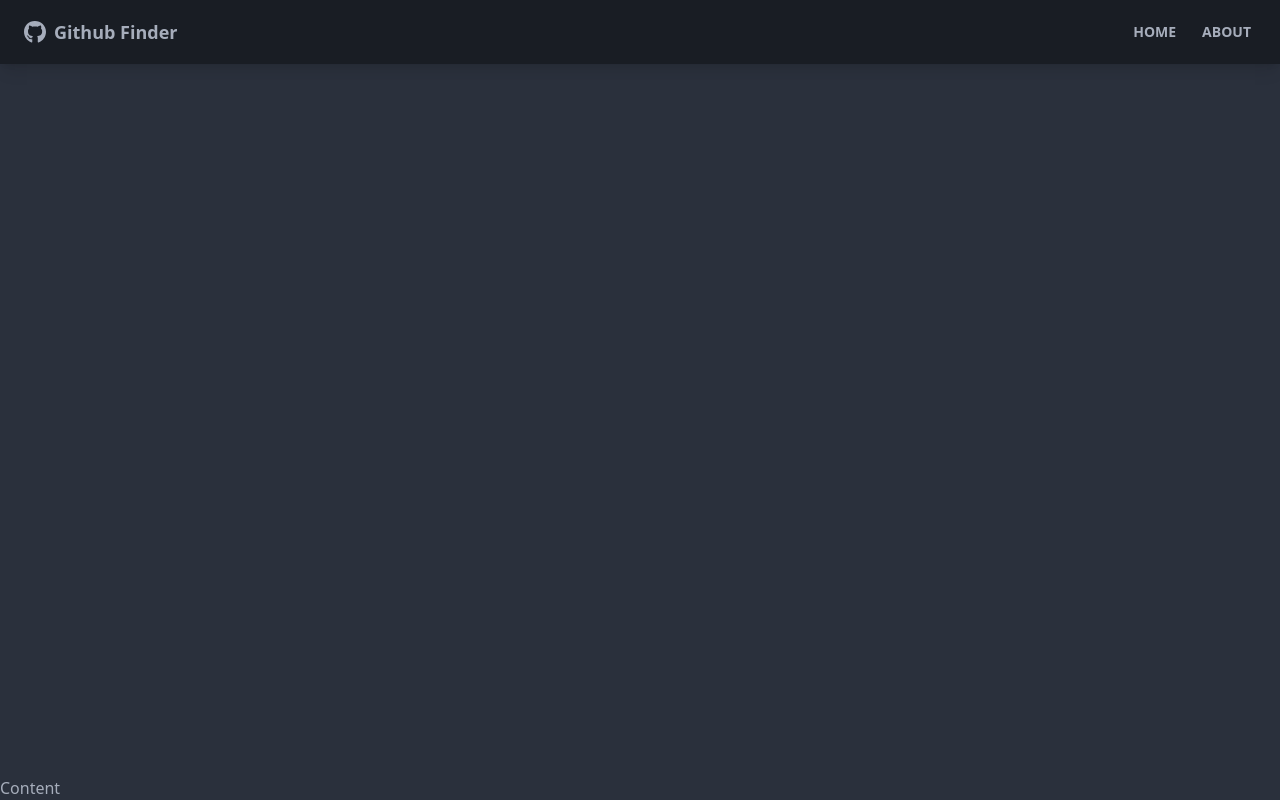
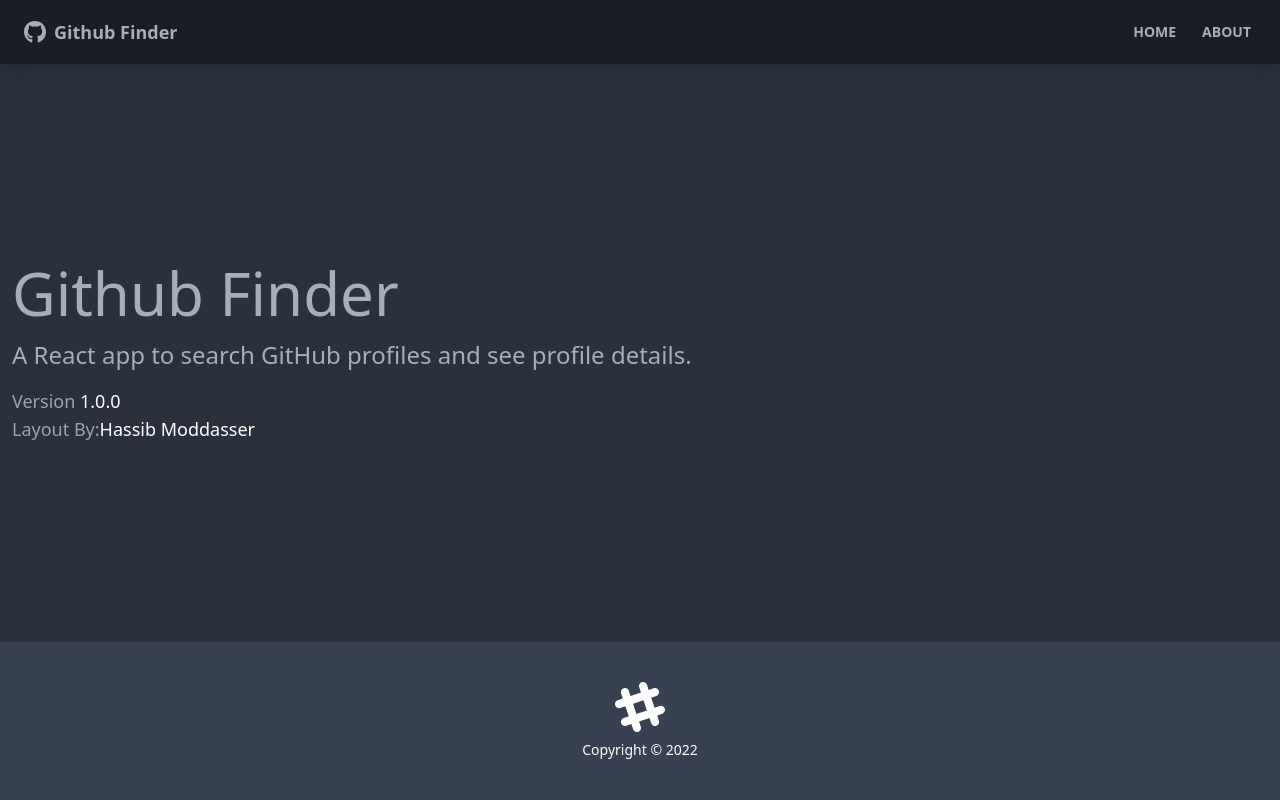
Before and after one commit to AnandSundar/GithubFinder, a React (Create React App) app: page /about in a window 1280 px wide. Built offline with nearby package versions, Linux system fonts and the light colour scheme.

Commit message:
added home, about and notfound pages

```diff
--- a/src/App.js
+++ b/src/App.js
@@ -1,11 +1,23 @@
-import {BrowserRouter as Router, Route} from 'react-router-dom'
-import Navbar from './components/Navbar';
+import {BrowserRouter as Router, Route, Routes} from 'react-router-dom'
+import Navbar from './components/layout/Navbar';
+import Footer from './components/layout/Footer';
+import Home from './pages/Home';
+import About from './pages/About';
+import NotFound from './pages/NotFound';
 function App() {
   return (
     <Router>
       <div className="flex flex-col justify-between h-screen">
         <Navbar />
-        <main>Content</main>
+        <main className='container mx-auto px-3 pb-12'>
+          <Routes>
+            <Route path='/' element={<Home />} />
+            <Route path='/about' element={<About />} />
+            <Route path='/notfound' element={<NotFound />} />
+            <Route path='/*' element={<NotFound />} />
+          </Routes>
+        </main>
+        <Footer />
       </div>
     </Router>
   );
--- /dev/null
+++ b/src/components/layout/Footer.jsx
@@ -0,0 +1,27 @@
+import React from 'react'
+
+function Footer() {
+
+  const footerYear = new Date().getFullYear()
+
+  return (
+    <footer className="footer p-10 bg-gray-700 text-primary-content footer-center">
+      <div>
+        <svg
+            width='50'
+            height='50'
+            viewBox='0 0 24 24'
+            xmlns='http://www.w3.org/2000/svg'
+            fillRule='evenodd'
+            clipRule='evenodd'
+            className='inline-block fill-current'
+          >
+            <path d='M22.672 15.226l-2.432.811.841 2.515c.33 1.019-.209 2.127-1.23 2.456-1.15.325-2.148-.321-2.463-1.226l-.84-2.518-5.013 1.677.84 2.517c.391 1.203-.434 2.542-1.831 2.542-.88 0-1.601-.564-1.86-1.314l-.842-2.516-2.431.809c-1.135.328-2.145-.317-2.463-1.229-.329-1.018.211-2.127 1.231-2.456l2.432-.809-1.621-4.823-2.432.808c-1.355.384-2.558-.59-2.558-1.839 0-.817.509-1.582 1.327-1.846l2.433-.809-.842-2.515c-.33-1.02.211-2.129 1.232-2.458 1.02-.329 2.13.209 2.461 1.229l.842 2.515 5.011-1.677-.839-2.517c-.403-1.238.484-2.553 1.843-2.553.819 0 1.585.509 1.85 1.326l.841 2.517 2.431-.81c1.02-.33 2.131.211 2.461 1.229.332 1.018-.21 2.126-1.23 2.456l-2.433.809 1.622 4.823 2.433-.809c1.242-.401 2.557.484 2.557 1.838 0 .819-.51 1.583-1.328 1.847m-8.992-6.428l-5.01 1.675 1.619 4.828 5.011-1.674-1.62-4.829z'></path>
+          </svg>
+          <p>Copyright &copy; {footerYear} </p>
+      </div>
+    </footer>
+  )
+}
+
+export default Footer
--- /dev/null
+++ b/src/pages/About.jsx
@@ -0,0 +1,23 @@
+import React from 'react'
+
+function About() {
+  return (
+    <div>
+         <h1 className='text-6xl mb-4'> Github Finder</h1>
+         <p className='mb-4 text-2xl font-light'>
+            A React app to search GitHub profiles and see profile details.
+        </p>
+      <p className='text-lg text-gray-400'>
+        Version <span className='text-white'>1.0.0</span>
+      </p>
+      <p className='text-lg text-gray-400'>
+        Layout By:
+        <a className='text-white' href='https://twitter.com/hassibmoddasser'>
+          Hassib Moddasser
+        </a>
+      </p>
+    </div>
+  )
+}
+
+export default About
--- /dev/null
+++ b/src/pages/Home.jsx
@@ -0,0 +1,11 @@
+import React from 'react'
+
+function Home() {
+  return (
+    <div>
+        <h1 className='text-6xl'> Welcome</h1>
+    </div>
+  )
+}
+
+export default Home
--- /dev/null
+++ b/src/pages/NotFound.jsx
@@ -0,0 +1,21 @@
+import React from 'react'
+import {FaHome} from 'react-icons/fa'
+import {Link} from 'react-router-dom'
+function NotFound() {
+  return (
+    <div className='hero'>
+        <div className="text-center hero-content">
+            <h1 className="text-8xl font-bold mb-8">
+                Oops!!
+            </h1>
+            <p className="text-5xl mb-8">404 - page not found!</p>
+            <Link to='/' className='btn btn-primary btn-lg'>
+                <FaHome className='mr-2' />
+                Back To Home
+            </Link>
+        </div>
+    </div>
+  )
+}
+
+export default NotFound
```
Also changed, not shown: src/components/layout/Navbar.jsx (renamed from src/components/Navbar.jsx).
